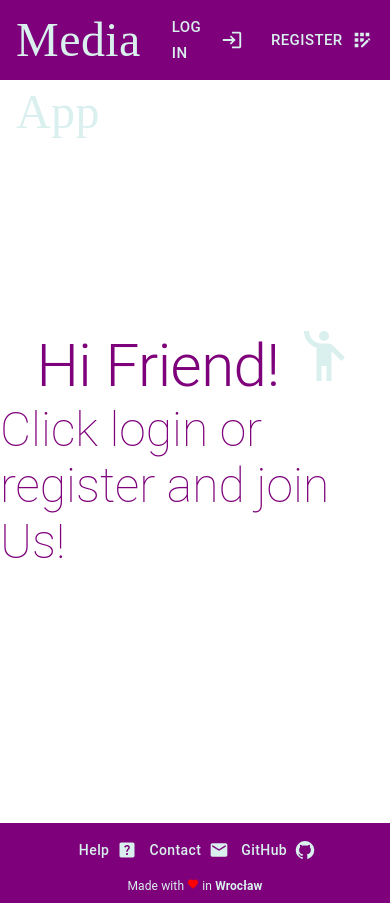
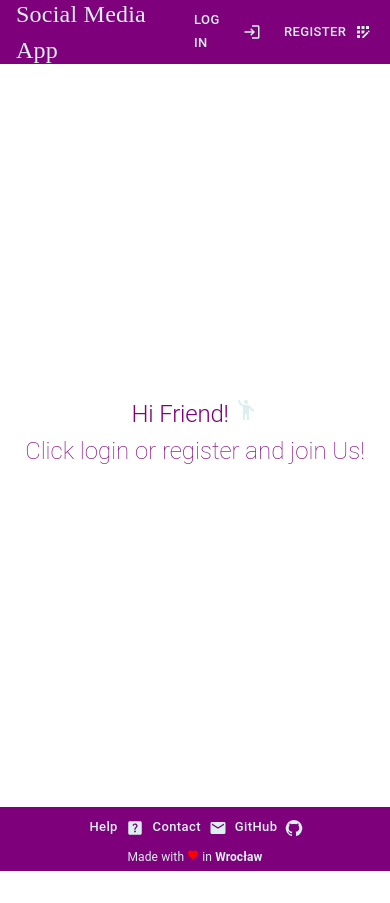
Before and after one commit to wrzchwc/social-media-app, a React (Create React App) app: page / in a window 390 px wide. After the commit the page ends 871 px from the top, so only its background shows below. Built offline with nearby package versions, Linux system fonts and the light colour scheme; a web font is replaced by a local one.

Commit message:
Responsive design - landing page.

```diff
--- a/src/comoponents/HomePage.js
+++ b/src/comoponents/HomePage.js
@@ -1,8 +1,25 @@
 import React from "react";
-import {Grid, Typography} from "@mui/material";
+import {Grid, Typography, useMediaQuery} from "@mui/material";
 import EmojiPeopleIcon from '@mui/icons-material/EmojiPeople';
+import {makeStyles, useTheme} from '@mui/styles';
+
+const useStyles = makeStyles(theme => ({
+    mainTypography: {
+        [theme.breakpoints.down('md')]: {
+            fontSize: '2.25em'
+        },
+        [theme.breakpoints.down('sm')]: {
+            fontSize: '2em'
+        }
+    }
+}))
 
 const HomePage = () => {
+    const classes = useStyles();
+    const theme = useTheme();
+    const matchesMD = useMediaQuery(theme.breakpoints.down("md"));
+    const matchesSM = useMediaQuery(theme.breakpoints.down("sm"));
+
     return (
         <Grid container style={{minHeight: "89vh"}}>
             <Grid
@@ -13,12 +30,24 @@ const HomePage = () => {
                 direction={"column"}
             >
                 <Grid item>
-                    <Typography variant={"h2"} style={{fontWeight: 300}}>
+                    <Typography
+                        variant={"h2"}
+                        style={{
+                            fontWeight: 300,
+                            fontSize: matchesSM ? '1.5rem' : matchesMD ? '1.75rem' : undefined
+                        }}
+                        gutterBottom
+                        className={classes.mainTypography}
+                    >
                         Hi Friend! <EmojiPeopleIcon color={"secondary"} fontSize={"inherit"}/>
                     </Typography>
                 </Grid>
                 <Grid item>
-                    <Typography variant={"h3"}>Click login or register and join Us!</Typography>
+                    <Typography
+                        variant={"h3"}
+                        style={{fontSize: matchesSM ? '1.5rem' : matchesMD ? '1.75rem' : undefined}}
+                    >
+                        Click login or register and join Us!</Typography>
                 </Grid>
 
             </Grid>
--- a/src/ui/footer/Footer.js
+++ b/src/ui/footer/Footer.js
@@ -1,6 +1,6 @@
 import React from 'react';
-import {makeStyles} from "@mui/styles";
-import {Button, Grid, Typography} from "@mui/material";
+import {makeStyles, useTheme} from "@mui/styles";
+import {Button, Grid, Typography, useMediaQuery} from "@mui/material";
 import GitHubIcon from '@mui/icons-material/GitHub';
 import HelpCenterIcon from '@mui/icons-material/HelpCenter';
 import EmailIcon from '@mui/icons-material/Email';
@@ -17,6 +17,9 @@ const useStyles = makeStyles(theme => ({
         height: "5em",
         position: "relative",
         width: "100%",
+        [theme.breakpoints.down('sm')]: {
+            height: '4em'
+        }
     },
     gridItem: {
         margin: "3em"
@@ -25,6 +28,8 @@ const useStyles = makeStyles(theme => ({
 
 export const Footer = () => {
     const classes = useStyles();
+    const theme = useTheme();
+    const matchesSM = useMediaQuery(theme.breakpoints.down("sm"));
     const cityLink = "https://en.wikipedia.org/wiki/Wroc%C5%82aw";
 
     return (
@@ -41,14 +46,24 @@ export const Footer = () => {
                 <Grid item>
                     <Grid container>
                         <Grid item>
-                            <Button color={"secondary"} endIcon={<HelpCenterIcon/>} sx={{textTransform: "none"}}
-                                    variant={"text"}>
+                            <Button
+                                color={"secondary"}
+                                endIcon={<HelpCenterIcon/>}
+                                sx={{textTransform: "none"}}
+                                variant={"text"}
+                                size={matchesSM ? 'small' : undefined}
+                            >
                                 Help
                             </Button>
                         </Grid>
                         <Grid item>
-                            <Button color={"secondary"} endIcon={<EmailIcon/>} sx={{textTransform: "none"}}
-                                    variant={"text"}>
+                            <Button
+                                color={"secondary"}
+                                endIcon={<EmailIcon/>}
+                                sx={{textTransform: "none"}}
+                                variant={"text"}
+                                size={matchesSM ? 'small' : undefined}
+                            >
                                 Contact
                             </Button>
                         </Grid>
@@ -60,6 +75,7 @@ export const Footer = () => {
                                 href={"https://github.com/wrzchwc/social-media-app"}
                                 sx={{textTransform: "none"}}
                                 variant={"text"}
+                                size={matchesSM ? 'small' : undefined}
                             >
                                 GitHub
                             </Button>
--- a/src/ui/header/GuestButtons.js
+++ b/src/ui/header/GuestButtons.js
@@ -1,10 +1,15 @@
 import React from 'react';
 import {Link} from 'react-router-dom';
-import {Button, Stack} from "@mui/material";
+import {Button, Stack, useMediaQuery} from "@mui/material";
 import LoginIcon from '@mui/icons-material/Login';
 import AppRegistrationIcon from '@mui/icons-material/AppRegistration';
+import {useTheme} from "@mui/styles";
 
 const GuestButtons = props => {
+    const theme = useTheme();
+    const matchesMD = useMediaQuery(theme.breakpoints.down("md"));
+    const matchesSM = useMediaQuery(theme.breakpoints.down("sm"));
+
     return (
         <Stack direction="row" spacing={2} sx={{marginLeft: "auto"}}>
             <Button
@@ -12,7 +17,7 @@ const GuestButtons = props => {
                 color="secondary"
                 component={Link}
                 endIcon={<LoginIcon/>}
-              size="large"
+                size={matchesSM ? 'small' : matchesMD ? 'medium' : 'large'}
                 to="/api/users/signin"
             >
                 LOG IN
@@ -22,7 +27,7 @@ const GuestButtons = props => {
                 color="secondary"
                 component={Link}
                 endIcon={<AppRegistrationIcon/>}
-              size="large"
+                size={matchesSM ? 'small' : matchesMD ? 'medium' : 'large'}
                 to="/api/users/signup"
                 variant="text"
             >
--- a/src/ui/header/Header.js
+++ b/src/ui/header/Header.js
@@ -1,7 +1,7 @@
 import React from "react";
 import {connect} from "react-redux";
-import {AppBar, Toolbar, Typography, useScrollTrigger} from "@mui/material";
-import {makeStyles} from "@mui/styles";
+import {AppBar, Toolbar, Typography, useMediaQuery, useScrollTrigger} from "@mui/material";
+import {makeStyles, useTheme} from "@mui/styles";
 import {Link} from "react-router-dom";
 import UserButtons from "./UserButtons";
 import GuestButtons from "./GuestButtons";
@@ -28,25 +28,30 @@ const useStyles = makeStyles(theme => ({
     },
     toolbarMargin: {
         ...theme.mixins.toolbar,
-        marginBottom: "1em"
+        marginBottom: "1em",
+        [theme.breakpoints.down('sm')]:{
+            marginBottom: 0
+        }
     }
 }))
 
 const Header = ({isSignedIn}) => {
     const classes = useStyles();
     const buttons = isSignedIn ? <UserButtons classes={classes}/> : <GuestButtons classes={classes}/>
+    const theme = useTheme();
+    const matchesSM = useMediaQuery(theme.breakpoints.down("sm"));
 
     return (
         <>
             <ElevationScroll>
                 <AppBar position="fixed">
-                    <Toolbar sx={{height: "5em"}}>
+                    <Toolbar sx={{height: matchesSM ? '4em' : '5em'}}>
                         <Typography
                             color="secondary"
                             component={Link}
                             sx={{
                                 fontFamily: "'Licorice', cursive",
-                                fontSize: "3em",
+                                fontSize: matchesSM ? "1.5em" : "3em",
                                 textDecoration: "none",
                             }}
                             to="/"
```
Lines whose indentation alone changed are shown as unchanged.
